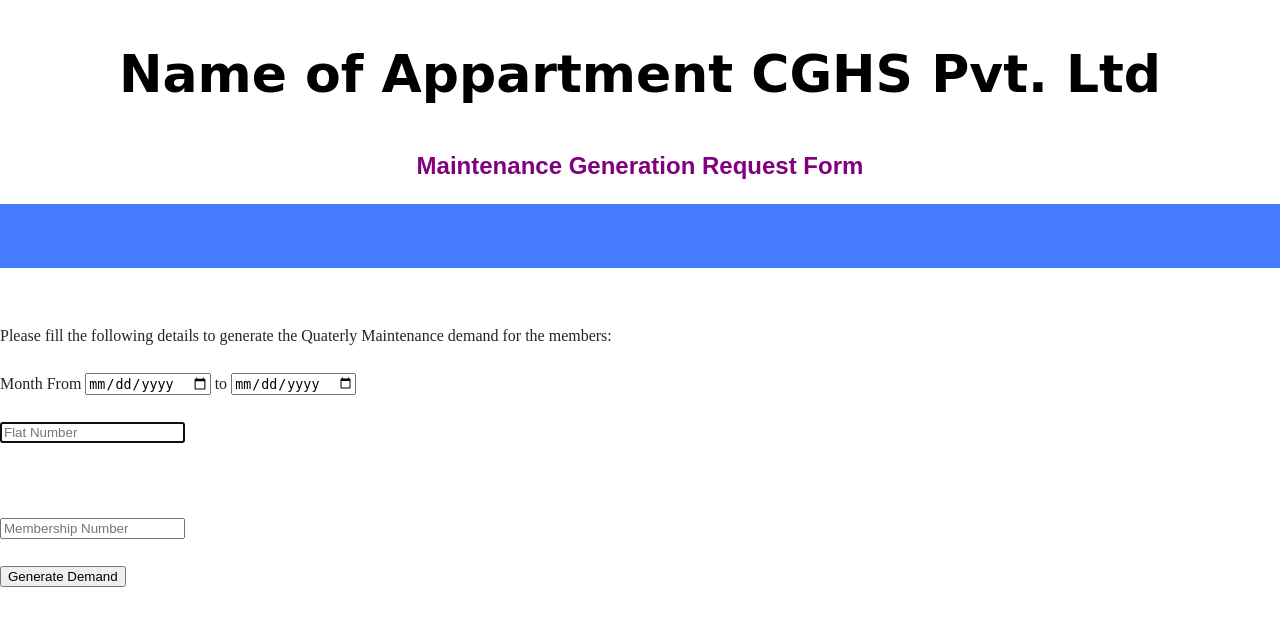
After one commit to tanwar-abhi/Member-Dues-Generator, a Flask app: template templates/queryData.html in a window 1280 px wide. The commit adds this page. Shown: the top 626 px of the page. Run offline with Flask 3, Linux system fonts and the light colour scheme; the template is opened without the code that fills it, so the values that code supplies are empty.

Commit message:
templates, layouts and routes added

```diff
--- a/app.py
+++ b/app.py
@@ -1,15 +1,26 @@
 from flask import Flask, render_template, request
-
+import Functions as fn
 
 # Run the web application (flask)
 app = Flask(__name__)
 
 # Run the rout of the web page (python decorator)
-@app.route("/", methods = ["GET", "POST"])
+# @app.route("/", methods = ["GET", "POST"])
+@app.route("/", methods = ["POST"])
 def index():
+    return render_template("index.html")
 
-    if request.method == "GET":
-        return render_template("index.html")
 
-    if request.method == "POST":
-        return render_template("dataCheck.html", FlatNo=request.form.get("FlatNo"))
+
+
+@app.route("/query", methods=["POST"])
+
+def getQueryInputs():
+
+    flatNo = request.form.get("FlatNo")
+    memberNumber = request.form.get("MemberNumber")
+
+
+    # membersDF, intrestDF = fn.getData(dataFileName)
+
+    return render_template("queryData.html", FlatNo=request.form.get("FlatNo"))
--- a/templates/layout.html
+++ b/templates/layout.html
@@ -8,6 +8,11 @@
         <title>Maintenance Request Generator</title>
     </head>
     <body>
+        <h1 class="heading1">Name of Appartment CGHS Pvt. Ltd</h1>
+        <h2 class="heading2">Maintenance Generation Request Form</h2>
+
+        <div class="jumbotron">
+        </div>
         {% block body %}
         {% endblock %}
     </body>
--- /dev/null
+++ b/templates/queryData.html
@@ -0,0 +1,25 @@
+{% extends "layout.html" %}
+
+{% block body %}
+<form action="/query" method="post">
+    <div>
+        <br>Please fill the following details to generate the Quaterly Maintenance demand for the members:<br>
+
+        <br>Month From
+        <!-- <input name="month1" type="date" autocomplete="off" min="1" max="12" placeholder="Starting Month"> -->
+        <input name="month1" type="date" autocomplete="off" required>
+        to
+        <input name="month1" type="date" autocomplete="off" placeholder="Ending Month" required>
+
+        <br><br>
+        <input name="FlatNo" type="text" autocomplete="off"  autofocus placeholder="Flat Number">
+        </br><br>
+        <br><br>
+        <input name="membershipNo" type="text" autocomplete="off"  autofocus placeholder="Membership Number">
+        </br><br>
+        <button type="submit">Generate Demand</button>
+    </div>
+
+</form>
+
+{% endblock %}
```
Also changed, not shown: Functions.py (+8 -0 lines), templates/index.html (+8 -25 lines), README.md, 1 other file.
